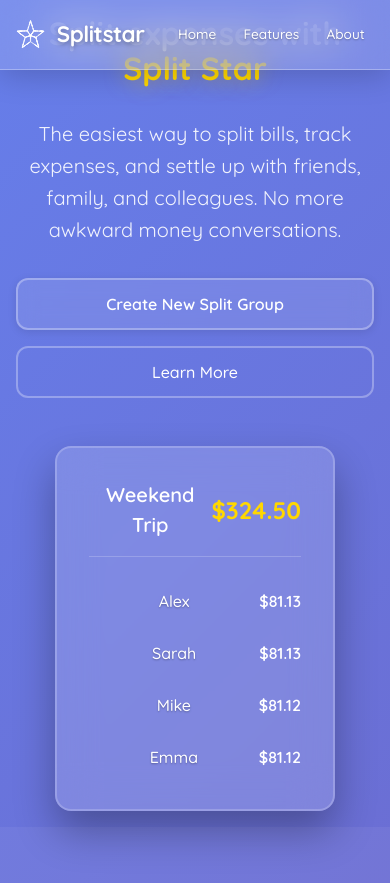
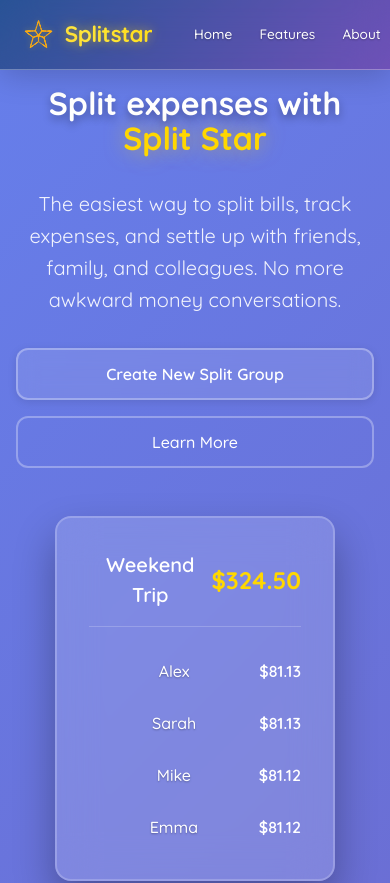
Before and after one commit to Akash-29E/split_star, a React (Vite) app: page / in a window 390 px wide. Shown: the top 883 px of the page. Built offline with nearby package versions, Linux system fonts and the light colour scheme.

Commit message:
Enhance database reset functionality and improve UI responsiveness across components

```diff
--- a/src/App.css
+++ b/src/App.css
@@ -11,6 +11,19 @@
   /* background-attachment: fixed; */
 }
 
+.main-container {
+  min-height: calc(100vh - 80px);
+  width: 100%;
+}
+
+/* Responsive navbar spacing */
+@media (max-width: 768px) {
+  .main-container {
+    padding-top: 70px; /* Smaller navbar on mobile */
+    min-height: calc(100vh - 70px);
+  }
+}
+
 /* Responsive design for text fields */
 @media (max-width: 768px) {
   .text-fields-demo {
--- a/src/App.jsx
+++ b/src/App.jsx
@@ -77,11 +77,13 @@ function AppContent() {
   return (
     <div className="app">
       <Navbar onHomeClick={handleNavHome} />
-      <Routes>
-        <Route path="/" element={<LandingPage onCreateGroup={() => navigate('/create')} />} />
-        <Route path="/create" element={<CreateGroupPage />} />
-        <Route path="/group/:uuid" element={<SharedGroupAccess />} />
-      </Routes>
+      <main className="main-container">
+        <Routes>
+          <Route path="/" element={<LandingPage onCreateGroup={() => navigate('/create')} />} />
+          <Route path="/create" element={<CreateGroupPage />} />
+          <Route path="/group/:uuid" element={<SharedGroupAccess />} />
+        </Routes>
+      </main>
     </div>
   )
 }
--- a/src/components/GroupPage.css
+++ b/src/components/GroupPage.css
@@ -262,7 +262,7 @@
   transition: all 0.3s ease !important;
   overflow: visible !important;
   position: relative !important;
-  z-index: 1000 !important;
+  z-index: 10 !important;
 }
 
 .expense-form-section:hover {
@@ -654,7 +654,7 @@
   margin-top: 0.5rem;
   max-height: 200px;
   overflow-y: auto;
-  z-index: 10000;
+  z-index: 20000;
   display: none;
   box-shadow: 0 8px 32px rgba(0, 0, 0, 0.3);
   opacity: 0;
@@ -664,14 +664,14 @@
 
 /* Ensure paid-by dropdown appears above other elements */
 .paid-by-dropdown .paid-by-dropdown-content {
-  z-index: 99999;
+  z-index: 30000;
   position: absolute;
 }
 
 /* Ensure the paid-by dropdown container has proper stacking context */
 .paid-by-dropdown {
   position: relative;
-  z-index: 99998;
+  z-index: 25000;
 }
 
 .members-dropdown-content.open,
--- a/src/components/GroupPage.jsx
+++ b/src/components/GroupPage.jsx
@@ -19,7 +19,8 @@ function GroupPage({ groupData, onSettings, onMembers, initialGroupData, isShare
         pin: currentGroupData?.members?.[0]?.pin
       };
 
-  // Members dropdown state
+
+  // Members dropdown statenp,
   const [isDropdownOpen, setIsDropdownOpen] = useState(false);
 
   // Paid by dropdown state
@@ -596,8 +597,9 @@ function GroupPage({ groupData, onSettings, onMembers, initialGroupData, isShare
 
       return newData;
     });
-  };
+  }; // End of updateMemberExpenseData function
 
+  // Continuation of GroupPage function
   // Update member expense data when amount, tax, or selected members change
   useEffect(() => {
     if (selectedMembers.size > 0 && (amount || taxPercentage !== '0')) {
@@ -627,6 +629,7 @@ function GroupPage({ groupData, onSettings, onMembers, initialGroupData, isShare
   const setActiveInputType = (inputType) => {
     setGlobalActiveInputType(inputType);
   };
+
   const handleShare = async () => {
     if (!currentGroupData?.uuid) {
       alert('Group UUID not available for sharing');
@@ -643,7 +646,7 @@ function GroupPage({ groupData, onSettings, onMembers, initialGroupData, isShare
       alert('Failed to copy group link');
     }
   };
-
+  // Main component JSX return
   return (
     <>
       {/* Toast Notification - Rendered at root level */}
@@ -1060,34 +1063,24 @@ function GroupPage({ groupData, onSettings, onMembers, initialGroupData, isShare
                                   userOwedAmount = totalAmount / split.memberSplits.length; // fallback to equal
                                 }
 
-                                // Check if current user created this expense
-                                const isCreatedByCurrentUser = split.createdBy === currentUser?.id ||
-                                                             split.createdBy === currentUser?.pin ||
-                                                             split.createdByName === currentUser?.name;
-
-                                // Calculate net amount: what user owes minus what they paid
-                                let netAmount;
+                                // Calculate net amount: what user paid minus what they owe
+                                const userPaidAmount = parseFloat(currentUserSplit.paidAmount) || 0;
+                                const netAmount = userPaidAmount - userOwedAmount;
                                 let displayText;
                                 let amountClass;
 
-                                if (isCreatedByCurrentUser) {
-                                  // User paid the full amount, gets back (totalAmount - userOwedAmount)
-                                  netAmount = totalAmount - userOwedAmount;
                                 if (netAmount > 0) {
+                                  // User should receive money (they paid more than they owe)
                                   displayText = `+$${netAmount.toFixed(2)}`;
                                   amountClass = 'user-split-amount positive';
                                 } else if (netAmount < 0) {
+                                  // User owes money (they paid less than they owe)
                                   displayText = `-$${Math.abs(netAmount).toFixed(2)}`;
                                   amountClass = 'user-split-amount negative';
                                 } else {
+                                  // User is even
                                   displayText = 'Even';
                                   amountClass = 'user-split-amount neutral';
-                                  }
-                                } else {
-                                  // User owes the calculated amount
-                                  netAmount = userOwedAmount;
-                                  displayText = `$${netAmount.toFixed(2)}`;
-                                  amountClass = 'user-split-amount negative';
                                 }
 
                                 return (
@@ -1372,5 +1365,4 @@ function GroupPage({ groupData, onSettings, onMembers, initialGroupData, isShare
     </>
   )
 }
-
 export default GroupPage
--- a/src/components/Navbar.css
+++ b/src/components/Navbar.css
@@ -3,7 +3,7 @@
   top: 0;
   left: 0;
   right: 0;
-  z-index: 1000;
+  z-index: 10000;
   padding: 0.75rem 0;
   height: 80px;
 
@@ -33,8 +33,13 @@
   align-items: center;
   gap: 0.75rem;
   margin: 0;
-  padding: 0;
+  padding: 0.5rem;
+  border-radius: 12px;
+  transition: all 0.3s ease;
+  position: relative;
 }
+
+
 
 .brand-logo {
   height: 2.2rem;
@@ -50,16 +55,75 @@
 .brand-logo-svg {
   height: 100%;
   width: 100%;
-  filter: invert(99%) sepia(2%) saturate(3273%) hue-rotate(292deg) brightness(116%) contrast(101%);
+  /* Golden filter for the logo */
+  filter: invert(77%) sepia(85%) saturate(2404%) hue-rotate(350deg) brightness(100%) contrast(100%);
+  animation: logoGlow 3s ease-in-out infinite alternate;
+  transition: all 0.3s ease;
+}
+
+.brand-logo:hover .brand-logo-svg {
+  filter: invert(77%) sepia(85%) saturate(2404%) hue-rotate(350deg) brightness(150%) contrast(140%);
+  transform: scale(1.15);
+}
+
+.brand-logo:hover {
+  filter: drop-shadow(0 0 15px rgba(255, 215, 0, 0.8)) drop-shadow(0 0 30px rgba(255, 215, 0, 0.5));
 }
 
 .brand-text {
   font-family: 'Quicksand', sans-serif;
   font-size: 1.8rem;
   font-weight: 700;
-  color: #ffffff;
-  text-shadow: 0 2px 4px rgba(0, 0, 0, 0.3);
+  /* Golden gradient text */
+  background: linear-gradient(45deg, #FFD700, #FFA500, #FFED4E, #FFD700);
+  background-size: 300% 300%;
+  -webkit-background-clip: text;
+  -webkit-text-fill-color: transparent;
+  background-clip: text;
+  text-shadow: 0 0 20px rgba(255, 215, 0, 0.5);
   letter-spacing: -0.5px;
+  animation: textGlow 3s ease-in-out infinite alternate, gradientShift 4s ease-in-out infinite;
+  transition: all 0.3s ease;
+}
+
+.brand-text:hover {
+  text-shadow: 0 0 25px rgba(255, 215, 0, 1), 0 0 40px rgba(255, 215, 0, 0.8), 0 0 60px rgba(255, 215, 0, 0.6);
+  transform: scale(1.02);
+  /* Enhanced glow without changing the gradient that affects visibility */
+  filter: brightness(1.2) saturate(1.3);
+}
+
+/* Enhanced logo glow animation - more dramatic effect */
+@keyframes logoGlow {
+  0% {
+    filter: invert(77%) sepia(85%) saturate(2404%) hue-rotate(350deg) brightness(100%) contrast(100%) drop-shadow(0 0 3px rgba(255, 215, 0, 0.3));
+    transform: scale(1);
+  }
+  100% {
+    filter: invert(77%) sepia(85%) saturate(2404%) hue-rotate(350deg) brightness(130%) contrast(120%) drop-shadow(0 0 15px rgba(255, 215, 0, 0.9)) drop-shadow(0 0 25px rgba(255, 215, 0, 0.5));
+    transform: scale(1.05);
+  }
+}
+
+@keyframes textGlow {
+  0% {
+    text-shadow: 0 0 10px rgba(255, 215, 0, 0.4), 0 0 20px rgba(255, 215, 0, 0.3);
+  }
+  100% {
+    text-shadow: 0 0 15px rgba(255, 215, 0, 0.7), 0 0 25px rgba(255, 215, 0, 0.5), 0 0 35px rgba(255, 215, 0, 0.3);
+  }
+}
+
+@keyframes gradientShift {
+  0% {
+    background-position: 0% 50%;
+  }
+  50% {
+    background-position: 100% 50%;
+  }
+  100% {
+    background-position: 0% 50%;
+  }
 }
 
 .navbar-menu {
```
Also changed, not shown: 1 other file (tests, documents, lock files or other folders). Lines whose indentation alone changed are shown as unchanged.
